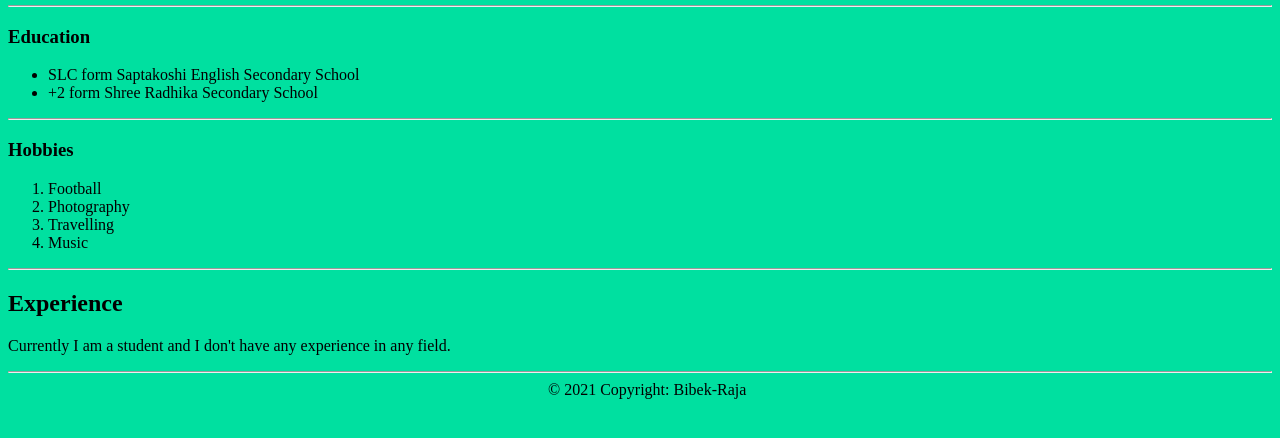
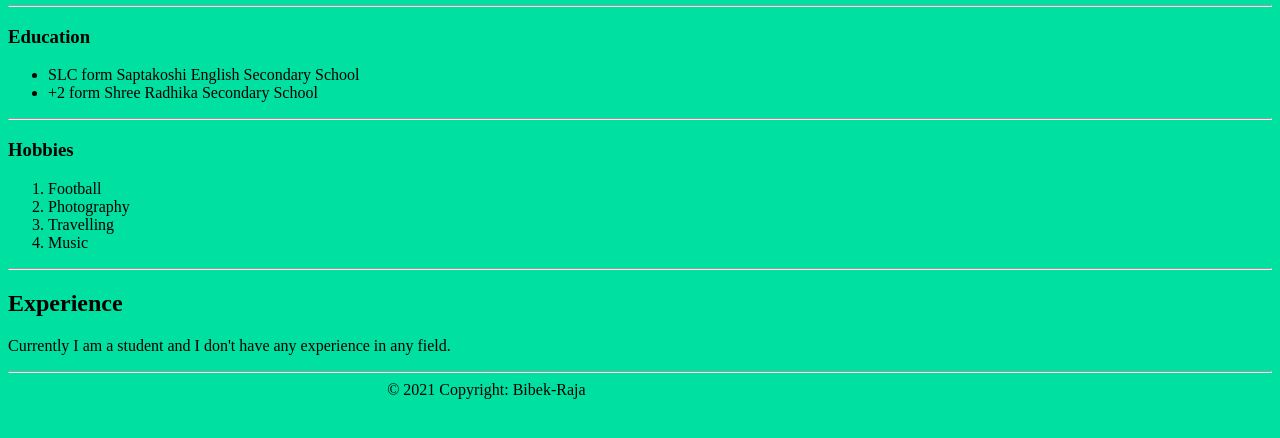
Before and after one commit to BibekRaja/Resume, a plain HTML site: page index.html in a window 1280 px wide. Shown: the part 154-592 px from the top of the page. Drawn offline with Linux system fonts and the light colour scheme.

Commit message:
Update index.html

```diff
--- a/index.html
+++ b/index.html
@@ -46,7 +46,7 @@
     <p>Currently I am a student and I don't have any experience in any field.</p>
     <hr>
     <footer>
-        <div style=margin-left:540px;>
+        <div style=margin-left:30%;>
             © 2021 Copyright: Bibek-Raja
         </div>
     </footer>
```
